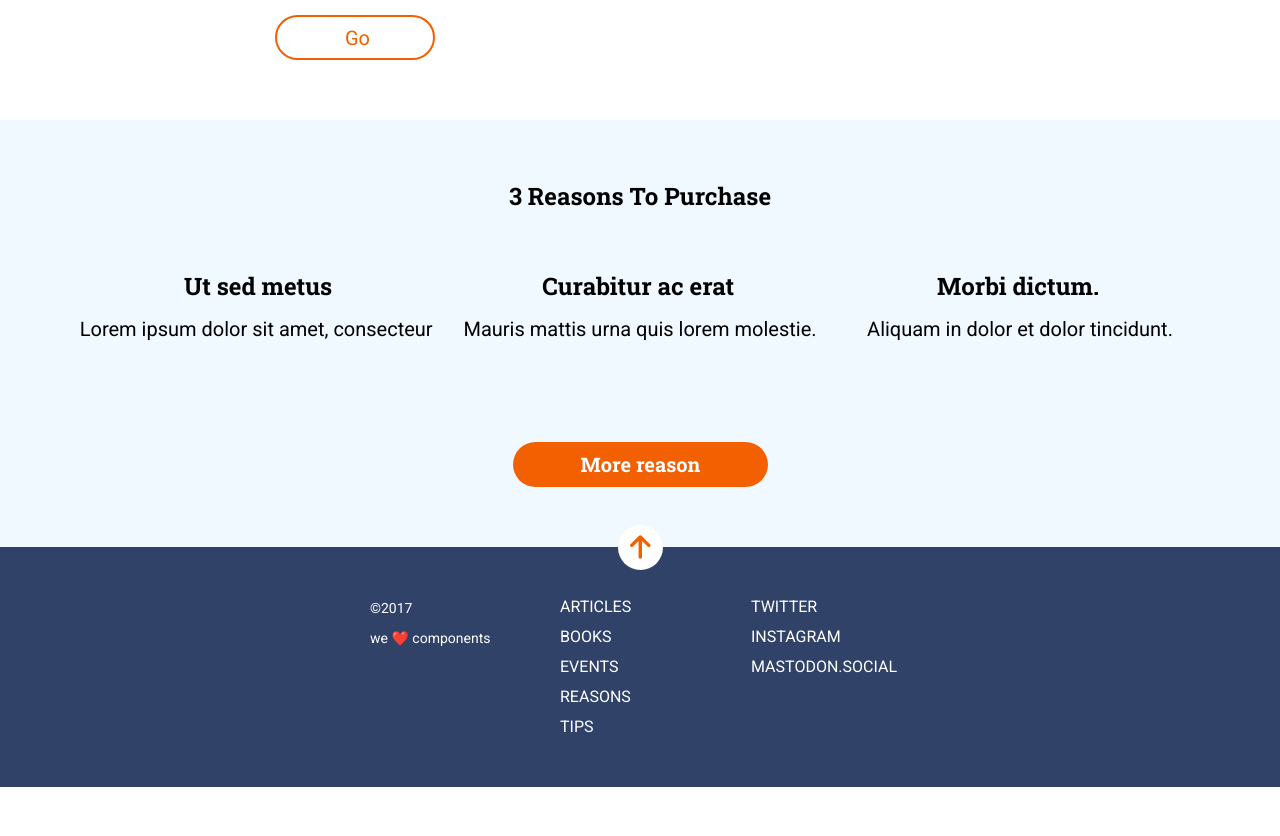
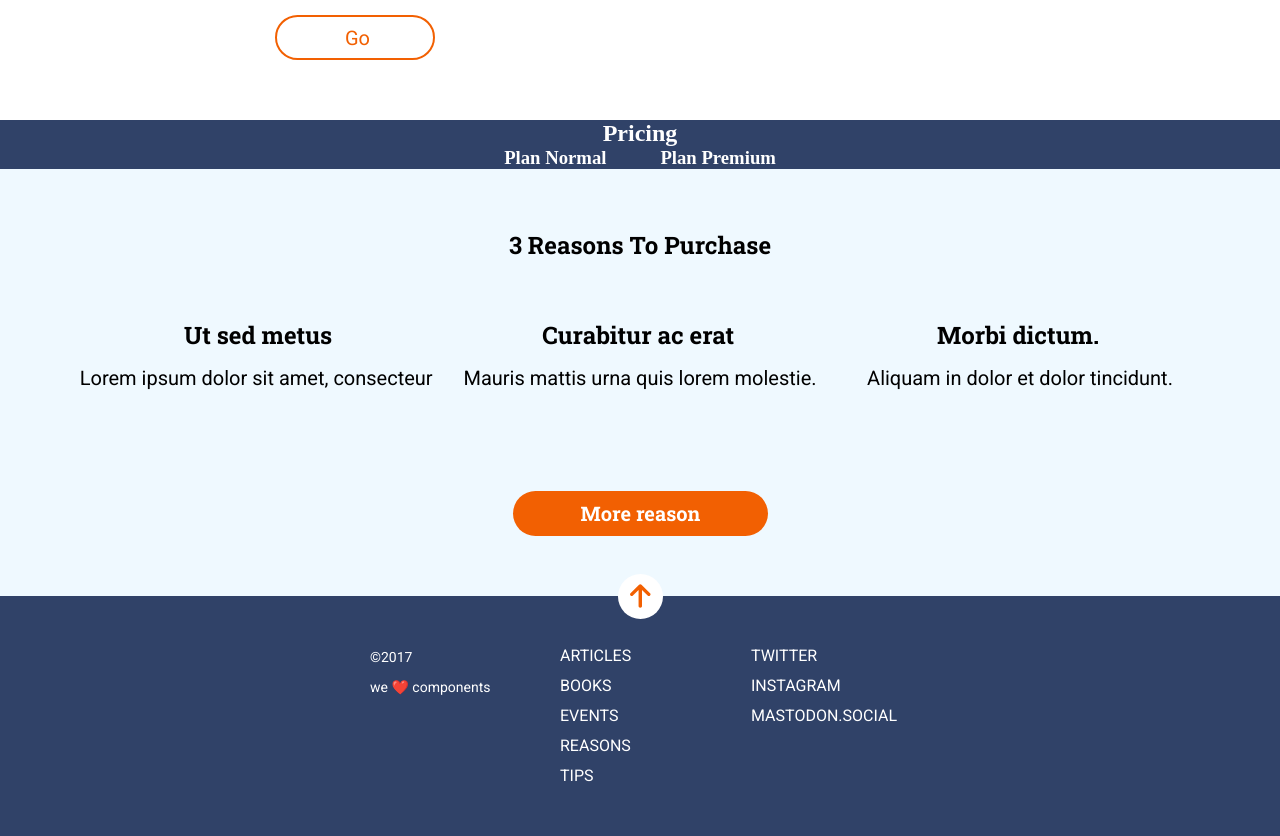
Before and after one commit to Adalab/modulo-1-evaluacion-final-MaribelLopezRomero, a website: page src/html/index.html in a window 1280 px wide. Shown: the part 1040-1876 px from the top of the page. Before the commit the page ends 1827 px from the top, so only its background shows below. Drawn offline with nearby package versions, Linux system fonts and the light colour scheme; files that its build step writes are made by us from their sources; files whose address does not match are found by name.

Commit message:
Add new section

```diff
--- a/src/html/partials/_main.html
+++ b/src/html/partials/_main.html
@@ -7,6 +7,11 @@
             semper
             sodales rutrum. </p>
         <button class="main__section-one__button">Go</button>
+    </section>
+    <section class="main__section-new">
+        <h2>Pricing</h2>
+        <h3 class="main__section_new_subtitle">Plan normal</h3>
+        <h3 class="main__section_new_subtitle">Plan premium</h3>
     </section>
     <section id="3reasontopurchase" class="main__section-two">
         <h2 class="main__section-two__title">3 reasons to purchase</h2>
--- a/src/scss/layout/_main.scss
+++ b/src/scss/layout/_main.scss
@@ -408,3 +408,25 @@
     margin-bottom: 60px;
   }
 }
+
+//estilos seccion nueva
+.main__section-new {
+  width: 100%;
+  background-color: $color-footer;
+  color: $color-primary;
+  text-transform: capitalize;
+  display: flex;
+  flex-direction: column;
+  justify-content: space-between;
+  text-align: center;
+}
+@media all and (min-width: 768px) {
+  .main__section-new {
+    display: inline-block;
+  }
+  .main__section_new_subtitle {
+    display: inline-block;
+    margin-left: 1.95%;
+    margin-right: 1.95%;
+  }
+}
```
